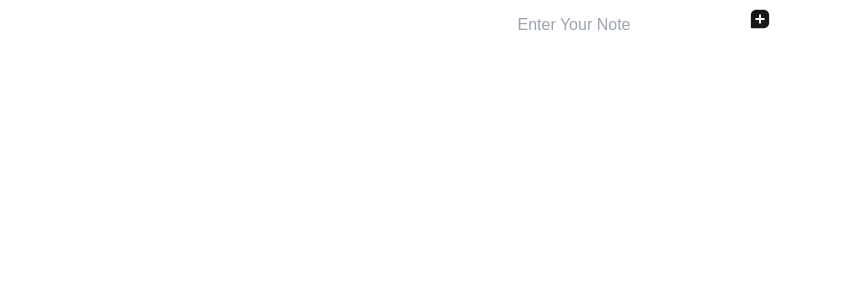
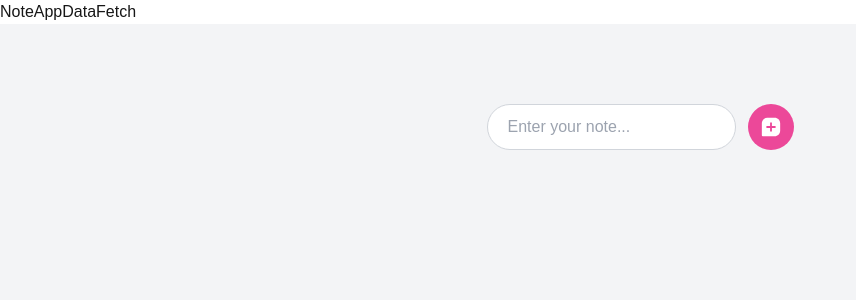
Before and after one commit to devspark-2501/Next.js-Notes-App, a Next.js app: page / in a window 1280 px wide. Shown: the top 300 px of the page, without its empty margins (0-856 px from the left). Built offline with nearby package versions, Linux system fonts and the light colour scheme.

Commit message:
api routes Added

```diff
--- /dev/null
+++ b/app/Components/NavBar.jsx
@@ -0,0 +1,15 @@
+import Link from "next/link"
+
+export default function NavBar() {
+    return (
+        <div>
+            <Link href="/api/NoteApp">
+                NoteApp
+            </Link>
+
+            <Link href="/api/DataFetch">
+                DataFetch
+            </Link>
+        </div>
+    )
+}
--- /dev/null
+++ b/app/api/DataFetch/route.js
@@ -0,0 +1,31 @@
+'use server'
+
+import { NextResponse } from "next/server"
+
+let NoteData = [];
+
+export async function GET() {
+    return NextResponse.json(NoteData);
+}
+
+export async function POST(request) {
+    const body = await request.json();
+
+    const NewNoteData = {
+        id: Date.now(),
+        noteMessage: body.note
+    }
+
+    NoteData.push(NewNoteData);
+    console.log("Note Added");
+
+    return NextResponse.json({
+        message: "Note Added",
+        data: NewNoteData,
+    })
+
+    // if (message === "Note Added") {
+    //     console.log("Note Added");
+    // }
+
+}
--- /dev/null
+++ b/app/api/NoteApp/route.js
@@ -0,0 +1,18 @@
+'use server'
+
+import { NextResponse } from "next/server"
+
+export async function GET() {
+    return NextResponse.json([
+        {
+            fullName: "Tanush Mathur",
+            age: 16,
+            city: "Bhopal"
+        },
+        {
+            fullName: "John Doe",
+            age: 24,
+            city: "London"
+        }
+    ])
+}
--- a/app/layout.js
+++ b/app/layout.js
@@ -1,16 +1,6 @@
-import localFont from "next/font/local";
 import "./globals.css";
 
-const geistSans = localFont({
-  src: "./fonts/GeistVF.woff",
-  variable: "--font-geist-sans",
-  weight: "100 900",
-});
-const geistMono = localFont({
-  src: "./fonts/GeistMonoVF.woff",
-  variable: "--font-geist-mono",
-  weight: "100 900",
-});
+import NavBar from "./Components/NavBar";
 
 export const metadata = {
   title: "Create Next App",
@@ -20,9 +10,8 @@ export const metadata = {
 export default function RootLayout({ children }) {
   return (
     <html lang="en">
-      <body
-        className={`${geistSans.variable} ${geistMono.variable} antialiased`}
-      >
+      <body>
+        <NavBar />
         {children}
       </body>
     </html>
--- a/app/page.js
+++ b/app/page.js
@@ -2,43 +2,74 @@
 
 import { useState } from "react";
 import { BiSolidMessageSquareAdd } from "react-icons/bi";
-
-// import { IoIosAddCircle } from "react-icons/io";
+import { RiDeleteBackFill } from "react-icons/ri";
 
 export default function Home() {
   const [note, setNote] = useState('');
   const [data, setData] = useState([]);
 
-  function AddNote() {
-  if (note === "") {
-    console.log("note has nothing");
-    return;
+  async function AddNote() {
+    if (note === "") return;
+
+    // Backend
+    try {
+      const res = await fetch("/api/DataFetch", {
+        method: "POST",
+        headers: {
+          "Content-Type": "application/json"
+        },
+        body: JSON.stringify({ note }) // send as object
+      });
+
+      const result = await res.json();
+      console.log(result); // checl
+
+    } catch (error) {
+      console.log("Error:", error); // check
     }
 
-  const newData = [...data, note]; // create new array
-
-  setData(newData); // update state
-  setNote(''); // clear input
+    // update UI
+    setData([...data, note]);
+    setNote('');
   }
 
   return (
-    <div className="h-screen bg-white text-center">
+    <div className="h-screen bg-gray-100 flex flex-col items-center pt-20 gap-6 text-black">
+
+      <div className="flex gap-3">
         <input
-        placeholder="Enter Your Note"
-        className="rounded-full px-4 py-2"
+          placeholder="Enter your note..."
+          className="px-5 py-2 rounded-full border border-gray-300 outline-none focus:ring-2 focus:ring-pink-400"
           value={note}
           onChange={(e) => setNote(e.target.value)}
         />
 
         <button
           onClick={AddNote}
-        className="p-2 rounded-full">
+          className="bg-pink-500 text-white p-3 rounded-full hover:bg-pink-600 transition"
+        >
           <BiSolidMessageSquareAdd size={22} />
         </button>
+      </div>
 
+      <div className="flex flex-col gap-3 w-80">
         {data.map((item, index) => (
-        <h1 key={index}>{item}</h1>
+          <div
+            key={index}
+            className="bg-white shadow-md rounded-lg px-4 py-2 text-left"
+          >
+            {item}
+            <span
+              onClick={() => {
+                setData(data.filter((_, i) => i !== index));
+              }}
+            >
+              <RiDeleteBackFill />
+            </span>
+          </div>
         ))}
+      </div>
+
     </div>
   )
 }
--- a/package.json
+++ b/package.json
@@ -9,6 +9,7 @@
     "lint": "next lint"
   },
   "dependencies": {
+    "moongose": "^1.0.0",
     "next": "14.2.35",
     "react": "^18",
     "react-dom": "^18",
```
Also changed, not shown: app/(DOC)/POST.md (added, +25 -0 lines), 1 other file (tests, documents, lock files or other folders). Lines whose indentation alone changed are shown as unchanged.
